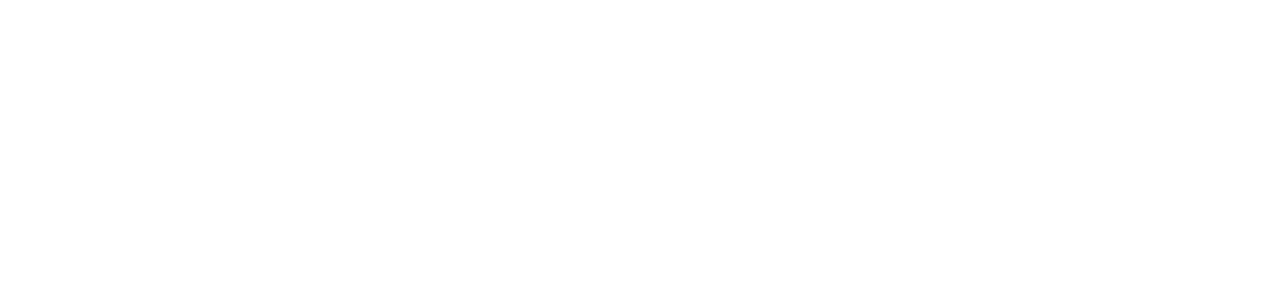
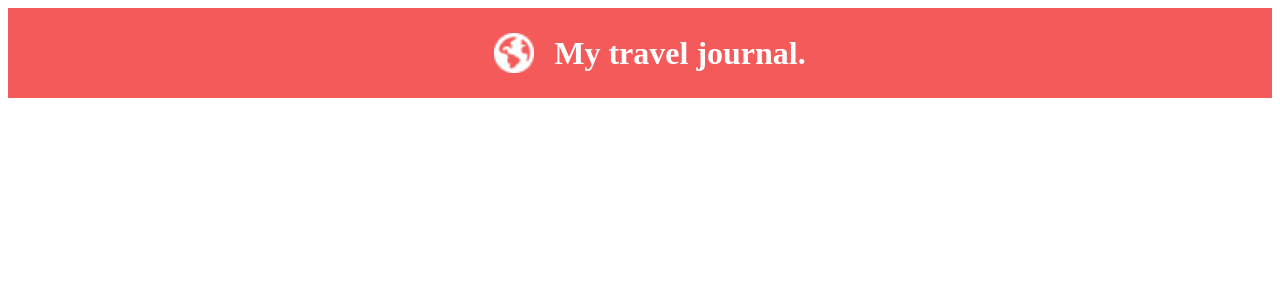
Before and after one commit to mkj-dev/travel-journal-template, a React (Vite) app: page / in a window 1280 px wide. Shown: the top 300 px of the page. Built offline with nearby package versions, Linux system fonts and the light colour scheme.

Commit message:
Add App component

```diff
--- a/src/App.jsx
+++ b/src/App.jsx
@@ -1,7 +1,9 @@
-import './App.css'
+import Header from './components/Header'
 
 function App() {
-
+    return (
+        <Header />
+    )
 }
 
 export default App
```
